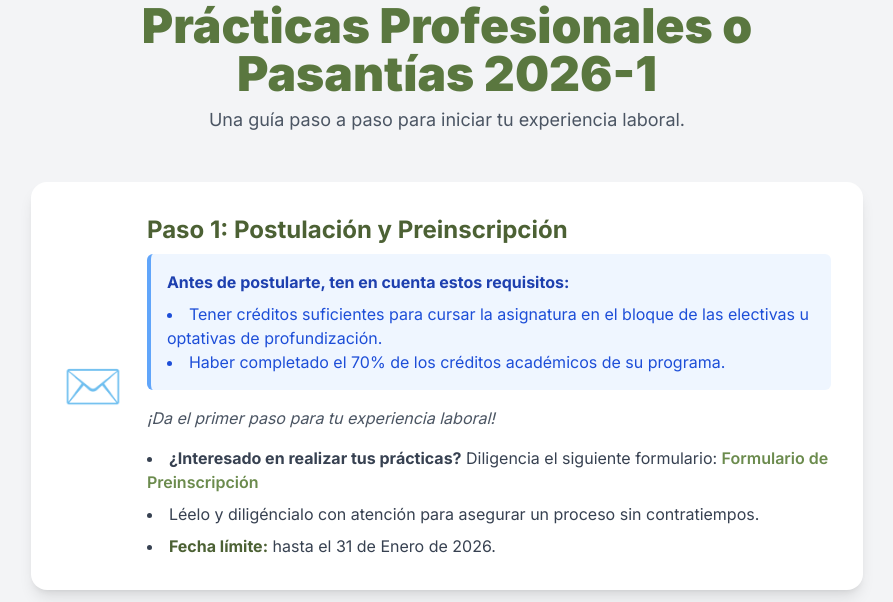
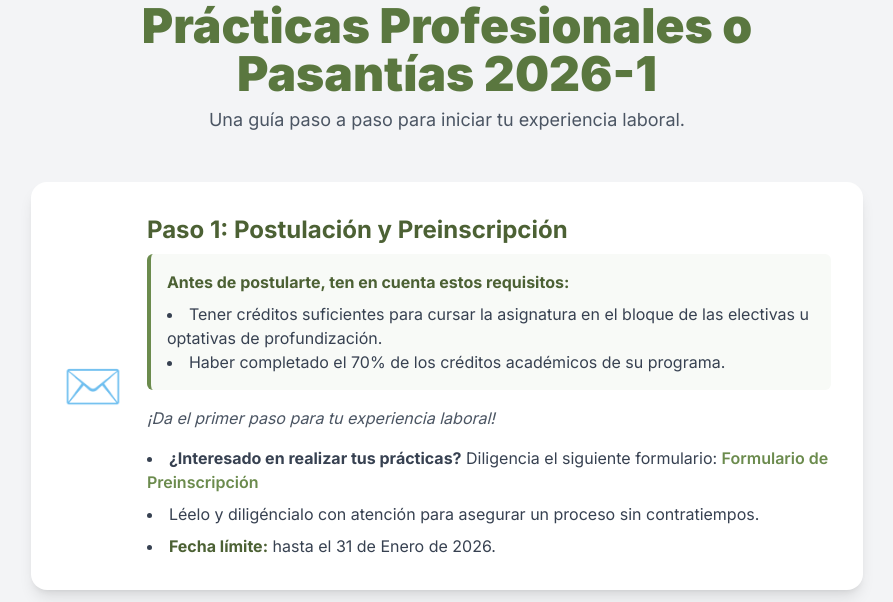
Before and after one commit to PracticasFICB/practicas2026-1, a plain HTML site: page index.html in a window 1280 px wide. Shown: the part 198-800 px from the top of the page, without its empty margins (193-1086 px from the left). Drawn offline with nearby package versions, Linux system fonts and the light colour scheme.

Commit message:
Update index.html

```diff
--- a/index.html
+++ b/index.html
@@ -50,9 +50,9 @@
                     <div>
                         <h2 class="text-2xl font-bold text-[#4C6134] mb-2">Paso 1: Postulación y Preinscripción</h2>
 
-                        <div class="bg-blue-50 border-l-4 border-blue-400 p-4 rounded-md mb-4">
-                            <h3 class="font-bold text-blue-800">Antes de postularte, ten en cuenta estos requisitos:</h3>
-                            <ul class="list-disc list-inside mt-2 text-blue-700">
+                        <div class="bg-[#F8FAF7] border-l-4 border-[#6B8B4D] p-4 rounded-md mb-4">
+                            <h3 class="font-bold text-[#4C6134]">Antes de postularte, ten en cuenta estos requisitos:</h3>
+                            <ul class="list-disc list-inside mt-2 text-gray-700">
                                 <li>Tener créditos suficientes para cursar la asignatura en el bloque de las electivas u optativas de profundización.</li>
                                 <li>Haber completado el 70% de los créditos académicos de su programa.</li>
                             </ul>
```
